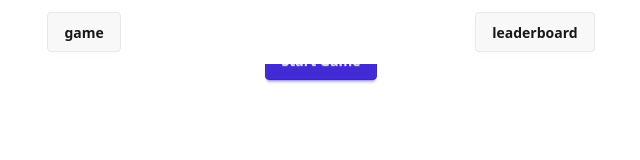
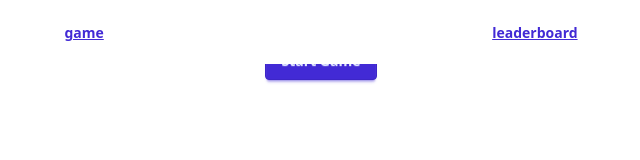
Before and after one commit to acsermely/pokemon-test, a SvelteKit app: page / in a window 1280 px wide. Shown: the top 160 px of the page, without its empty margins (319-959 px from the left). Built offline with nearby package versions, Linux system fonts and the light colour scheme.

Commit message:
style fixes

```diff
--- a/src/lib/components/LeaderboardCard.svelte
+++ b/src/lib/components/LeaderboardCard.svelte
@@ -6,10 +6,9 @@
 </script>
 
 <div class="flex flex-col w-full items-center p-5 my-5 border-2 rounded-2xl max-w-[400px]"
-	class:border-amber-400={ranking == 0}
-	class:border-white={ranking == 1}
-	class:border-amber-800={ranking == 2}
-	class:border-neutral-content={ranking > 2}
+	class:border-amber-400={ranking == 0 && pokemon.vote_count > 0}
+	class:border-white={ranking == 1 && pokemon.vote_count > 0}
+	class:border-amber-800={ranking == 2 && pokemon.vote_count > 0}
 >
 	<img class="max-w-[200px]" src={pokemon.img} alt={`${pokemon.name}_img`}>
 	<div class="text-2xl p-2">{capFirstL(pokemon.name)}</div>
--- a/src/routes/+layout.svelte
+++ b/src/routes/+layout.svelte
@@ -5,13 +5,13 @@
 </script>
 
 <div class="flex flex-col-reverse sm:flex-col w-full min-h-[100dvh]">
-	<nav class="fixed bottom-0 left-0 sm:top-0	 w-full">
+	<nav class="fixed bottom-0 left-0 sm:top-0	h-fit w-full">
 		<div class=" flex w-full items-center justify-evenly p-3 bg-base-100">
-			<a class="btn" href="/game">game</a>
-			<a class="btn" href="/leaderboard">leaderboard</a>
+			<a class="btn btn-link" href="/game">game</a>
+			<a class="btn btn-link" href="/leaderboard">leaderboard</a>
 		</div>
 	</nav>
-	<div class="mt-10 w-full max-h-full flex flex-col sm:flex-row content-stretch flex-1 justify-center overflow-auto">
+	<div class="mb-10 sm:mt-10 w-full max-h-full flex flex-col sm:flex-row content-stretch flex-1 justify-center overflow-auto">
 		{@render children()}
 	</div>
 </div>
--- a/src/routes/leaderboard/+page.svelte
+++ b/src/routes/leaderboard/+page.svelte
@@ -3,12 +3,20 @@
 	import type { LeaderData } from "../../lib/models/Pokemon";
 
 	let { data }: {data: {leaders: Array<LeaderData>}} = $props();
-	console.log(data);
+
+	function resetScores(): Promise<void> {
+		return fetch('/reset', {
+			method: 'POST',
+		}).then(()=> location.reload());
+	}
 </script>
 
 <div class="flex flex-col flex-1 p-5 w-full items-center">
 	{#if data.leaders.length}
 		<h1 class="text-3xl w-full text-center">Top 10 Pokemons</h1>
+
+		<button onclick={resetScores} class="btn btn-outline my-5">Reset Scores</button>
+
 		{#each data.leaders as pokemon, i}
 			<LeaderboardCard {pokemon} ranking={i}/>
 		{/each}
--- /dev/null
+++ b/src/routes/reset/+server.ts
@@ -0,0 +1,11 @@
+import { error, json } from '@sveltejs/kit';
+
+export async function POST() {
+	const response = await fetch(`http://localhost:3000/reset`, {
+		method: 'POST',
+	});
+
+	if (response.status != 200) error(response.status)
+
+	return json({ success: true }, { status: 200 });
+}
```
